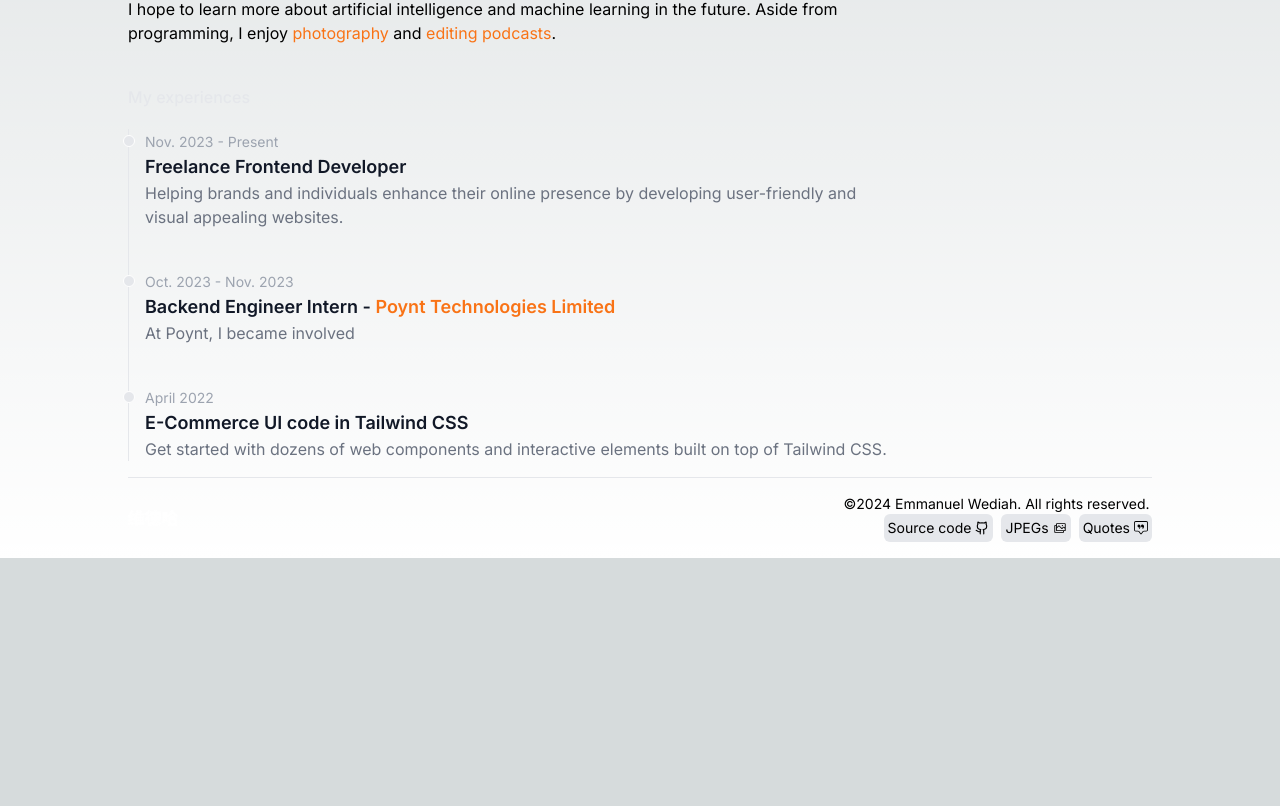
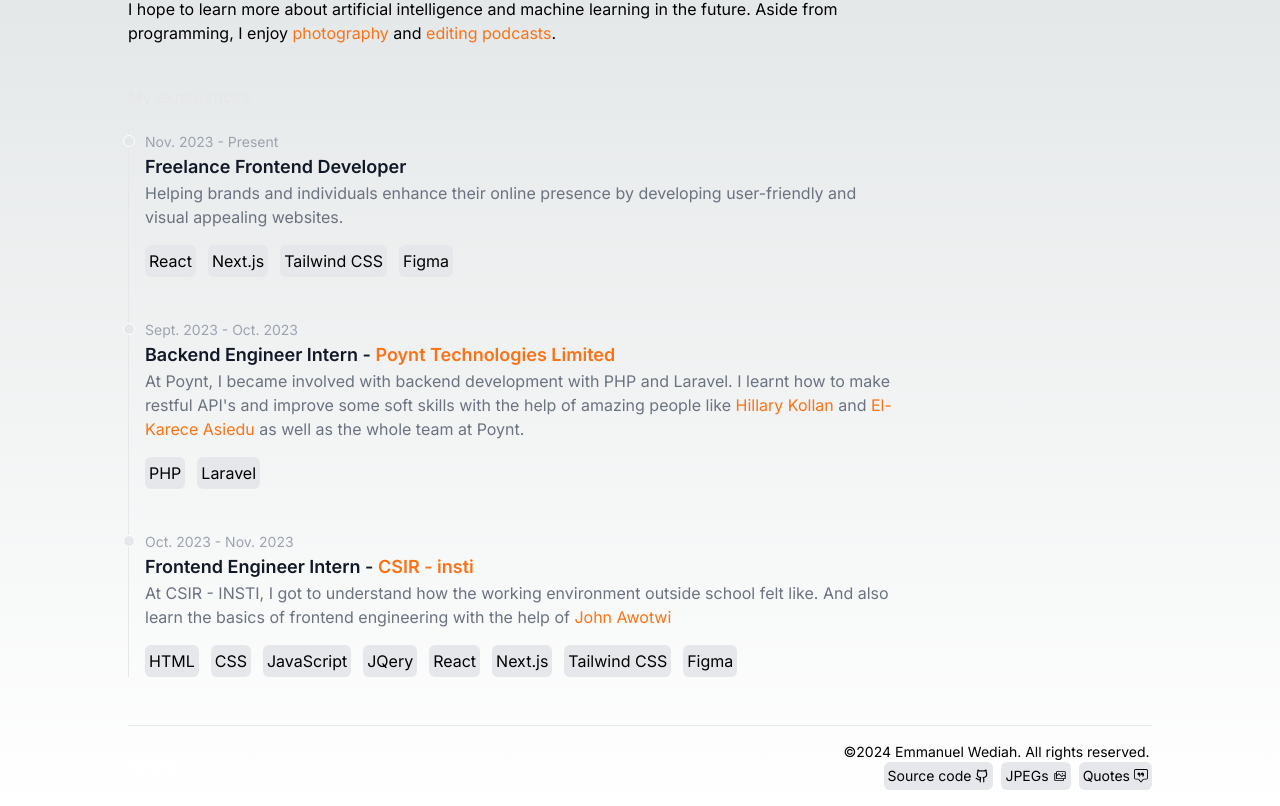
Before and after one commit to Wediah/my-portfolio, a Next.js app: page /about in a window 1280 px wide. Shown: the part 455-1261 px from the top of the page. Before the commit the page ends 1013 px from the top, so only its background shows below. Built offline with nearby package versions, Linux system fonts and the light colour scheme.

Commit message:
Update about page with additional information

```diff
--- a/app/about/page.js
+++ b/app/about/page.js
@@ -19,27 +19,48 @@ function page() {
       <div className='pt-10 w-9/12'>
         <h1 className='font-medium text-gray-200 dark:text-gray-500'>My experiences</h1>
 
-<ol class="relative border-s border-gray-200 dark:border-gray-700 mt-5">
+<ol class="relative border-s border-gray-200 dark:border-gray-700 mt-5 mb-12">
     <li class="mb-10 ms-4">
         <div class="absolute w-3 h-3 bg-gray-200 rounded-full mt-1.5 -start-1.5 border border-white dark:border-gray-900 dark:bg-gray-700"></div>
         <time class="mb-1 text-sm font-normal leading-none text-gray-400 dark:text-gray-500">Nov. 2023 - Present</time>
         <h3 class="text-lg font-semibold text-gray-900 dark:text-white">Freelance Frontend Developer </h3>
         <p class="mb-4 text-base font-normal text-gray-500 dark:text-gray-400">Helping brands and individuals enhance their online presence by developing user-friendly and visual appealing websites. </p>
-
+        <div className='flex flex-row gap-3'>
+          <button className="rounded-md bg-gray-200 dark:bg-gray-900 p-1">React</button>
+          <button className="rounded-md bg-gray-200 dark:bg-gray-900 p-1">Next.js</button>
+          <button className="rounded-md bg-gray-200 dark:bg-gray-900 p-1">Tailwind CSS</button>
+          <button className="rounded-md bg-gray-200 dark:bg-gray-900 p-1">Figma</button>
+        </div>
     </li>
     <li class="mb-10 ms-4">
         <div class="absolute w-3 h-3 bg-gray-200 rounded-full mt-1.5 -start-1.5 border border-white dark:border-gray-900 dark:bg-gray-700"></div>
-        <time class="mb-1 text-sm font-normal leading-none text-gray-400 dark:text-gray-500">Oct. 2023 - Nov. 2023</time>
+        <time class="mb-1 text-sm font-normal leading-none text-gray-400 dark:text-gray-500">Sept. 2023 - Oct. 2023</time>
         <h3 class="text-lg font-semibold text-gray-900 dark:text-white">Backend Engineer Intern - <a className='text-orange-500' href='https://www.linkedin.com/company/itspoynt/'>Poynt Technologies Limited</a></h3>
-        <p class="text-base font-normal text-gray-500 dark:text-gray-400">At Poynt, I became involved  </p>
+        <p class=" mb-4 text-base font-normal text-gray-500 dark:text-gray-400">At Poynt, I became involved with backend development with PHP and Laravel. I learnt how to make restful API's and improve some soft skills with the help of amazing people like <a className='text-orange-500' href='https://www.linkedin.com/in/sadat-kollan'>Hillary Kollan</a> and <a className='text-orange-500' href='https://www.linkedin.com/in/el-karece-asiedu'>El-Karece Asiedu</a> as well as the whole team at Poynt.</p>
+        <div className='flex flex-row gap-3'>
+          <button className="rounded-md bg-gray-200 dark:bg-gray-900 p-1">PHP</button>
+          <button className="rounded-md bg-gray-200 dark:bg-gray-900 p-1">Laravel</button>
+        </div>
     </li>
     <li class="ms-4">
         <div class="absolute w-3 h-3 bg-gray-200 rounded-full mt-1.5 -start-1.5 border border-white dark:border-gray-900 dark:bg-gray-700"></div>
-        <time class="mb-1 text-sm font-normal leading-none text-gray-400 dark:text-gray-500">April 2022</time>
-        <h3 class="text-lg font-semibold text-gray-900 dark:text-white">E-Commerce UI code in Tailwind CSS</h3>
-        <p class="text-base font-normal text-gray-500 dark:text-gray-400">Get started with dozens of web components and interactive elements built on top of Tailwind CSS.</p>
+        <time class="mb-1 text-sm font-normal leading-none text-gray-400 dark:text-gray-500">Oct. 2023 - Nov. 2023</time>
+        <h3 class="text-lg font-semibold text-gray-900 dark:text-white">Frontend Engineer Intern - <a className='text-orange-500' href='https://insti.csir.org.gh/'>CSIR - insti</a></h3>
+        <p class="mb-4 text-base font-normal text-gray-500 dark:text-gray-400">At CSIR - INSTI, I got to understand how the working environment outside school felt like. And also learn the basics of frontend engineering with the help of <a className='text-orange-500' href='https://www.linkedin.com/in/johnawotwi'>John Awotwi</a></p>
+        <div className='flex flex-row gap-3'>
+          <button className="rounded-md bg-gray-200 dark:bg-gray-900 p-1">HTML</button>
+          <button className="rounded-md bg-gray-200 dark:bg-gray-900 p-1">CSS</button>
+          <button className="rounded-md bg-gray-200 dark:bg-gray-900 p-1">JavaScript</button>
+          <button className="rounded-md bg-gray-200 dark:bg-gray-900 p-1">JQery</button>
+          <button className="rounded-md bg-gray-200 dark:bg-gray-900 p-1">React</button>
+          <button className="rounded-md bg-gray-200 dark:bg-gray-900 p-1">Next.js</button>
+          <button className="rounded-md bg-gray-200 dark:bg-gray-900 p-1">Tailwind CSS</button>
+          <button className="rounded-md bg-gray-200 dark:bg-gray-900 p-1">Figma</button>
+        </div>
     </li>
 </ol>
+
+
 
 
       </div>
```
